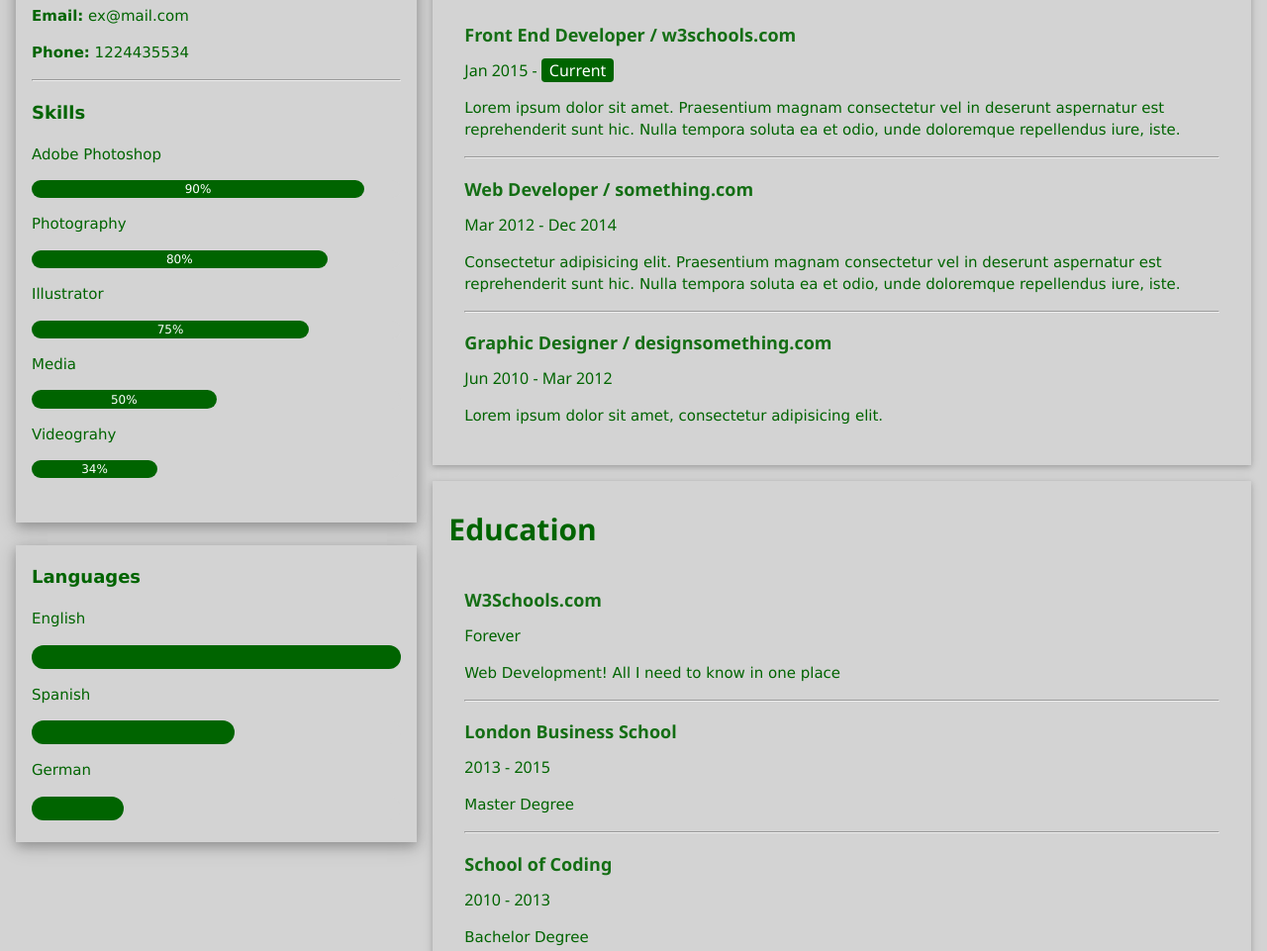
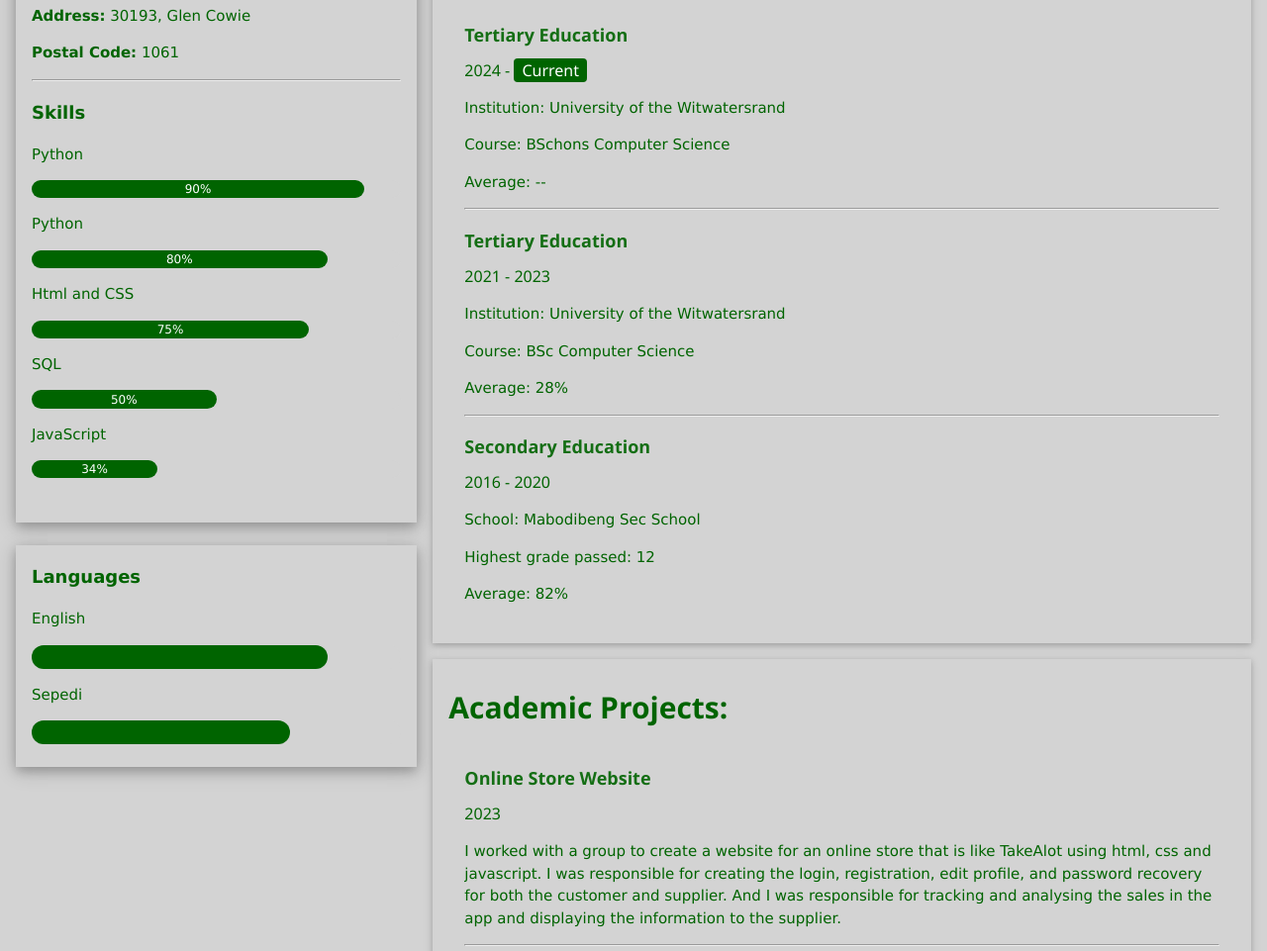
Before and after one commit to KholofeloLekala/CV, a plain HTML site: page index.html in a window 1280 px wide. Shown: the part 328-1289 px from the top of the page at 99% size. Drawn offline with Linux system fonts and the light colour scheme.

Commit message:
Update index.html

```diff
--- a/index.html
+++ b/index.html
@@ -29,32 +29,32 @@
         <div class="third">
         <div class="white text-grey card-4">
             <div class="container">
-            <p><b>Work:</b> Designer</p>
-            <p><b>Address:</b> London, UK</p>
-            <p><b>Email:</b> ex@mail.com</p>
-            <p><b>Phone:</b> 1224435534</p>
+            <p><b>Email:</b> kholo@mail.com</p>
+            <p><b>Phone:</b> 0648944488</p>
+            <p><b>Address:</b> 30193, Glen Cowie</p>
+            <p><b>Postal Code:</b> 1061</p>
             <hr>
 
             <p class="large"><b>Skills</b></p>
-            <p>Adobe Photoshop</p>
+            <p>Python</p>
             <div class="light-grey round-xlarge small">
                 <div class="container center round-xlarge darkgreen" style="width:90%">90%</div>
             </div>
-            <p>Photography</p>
+            <p>Python</p>
             <div class="light-grey round-xlarge small">
                 <div class="container center round-xlarge darkgreen" style="width:80%">
                 <div class="center text-white">80%</div>
                 </div>
             </div>
-            <p>Illustrator</p>
+            <p>Html and CSS</p>
             <div class="light-grey round-xlarge small">
                 <div class="container center round-xlarge darkgreen" style="width:75%">75%</div>
             </div>
-            <p>Media</p>
+            <p>SQL</p>
             <div class="light-grey round-xlarge small">
                 <div class="container center round-xlarge darkgreen" style="width:50%">50%</div>
             </div>
-            <p>Videograhy</p>
+            <p>JavaScript</p>
             <div class="light-grey round-xlarge small">
                 <div class="container center round-xlarge darkgreen" style="width:34%">34%</div>
             </div>
@@ -68,15 +68,11 @@
             <p class="large"><b>Languages</b></p>
             <p>English</p>
             <div class="light-grey round-xlarge">
-                <div class="round-xlarge darkgreen" style="height:24px;width:100%"></div>
+                <div class="round-xlarge darkgreen" style="height:24px;width:80%"></div>
             </div>
-            <p>Spanish</p>
+            <p>Sepedi</p>
             <div class="light-grey round-xlarge">
-                <div class="round-xlarge darkgreen" style="height:24px;width:55%"></div>
-            </div>
-            <p>German</p>
-            <div class="light-grey round-xlarge">
-                <div class="round-xlarge darkgreen" style="height:24px;width:25%"></div>
+                <div class="round-xlarge darkgreen" style="height:24px;width:70%"></div>
             </div>
             <br>
             </div>
@@ -85,45 +81,56 @@
         </div>
         <div class="twothird">
 
-        <div class="container card white margin-bottom">
-            <h2 class="text-grey padding-16"><b>Work Experience</b></h2>
+        <div class="container card white  margin-bottom">
+            <h2 class="text-grey padding-16"><b>Education</b></h2>
             <div class="container">
-            <h5 class="opacity"><b>Front End Developer / w3schools.com</b></h5>
-            <h6 class="text-darkgreen">Jan 2015 - <span class="tag darkgreen round">Current</span></h6>
-            <p>Lorem ipsum dolor sit amet. Praesentium magnam consectetur vel in deserunt aspernatur est reprehenderit sunt hic. Nulla tempora soluta ea et odio, unde doloremque repellendus iure, iste.</p>
+            <h5 class="opacity"><b>Tertiary Education</b></h5>
+            <h6 class="text-darkgreen">2024 - <span class="tag darkgreen round">Current</span></h6>
+            <p>Institution: University of the Witwatersrand</p>
+            <p>Course: BSchons Computer Science</p>
+            <p>Average: --</p>
             <hr>
             </div>
             <div class="container">
-            <h5 class="opacity"><b>Web Developer / something.com</b></h5>
-            <h6 class="text-darkgreen">Mar 2012 - Dec 2014</h6>
-            <p>Consectetur adipisicing elit. Praesentium magnam consectetur vel in deserunt aspernatur est reprehenderit sunt hic. Nulla tempora soluta ea et odio, unde doloremque repellendus iure, iste.</p>
+            <h5 class="opacity"><b>Tertiary Education</b></h5>
+            <h6 class="text-darkgreen">2021 - 2023</h6>
+            <p>Institution: University of the Witwatersrand</p>
+            <p>Course: BSc Computer Science</p>
+            <p>Average: 28%</p>
             <hr>
             </div>
             <div class="container">
-            <h5 class="opacity"><b>Graphic Designer / designsomething.com</b></h5>
-            <h6 class="text-darkgreen">Jun 2010 - Mar 2012</h6>
-            <p>Lorem ipsum dolor sit amet, consectetur adipisicing elit. </p><br>
+            <h5 class="opacity"><b>Secondary Education</b></h5>
+            <h6 class="text-darkgreen">2016 - 2020</h6>
+            <p>School: Mabodibeng Sec School</p>
+            <p>Highest grade passed: 12</p>
+            <p>Average: 82%</p><br>
             </div>
         </div>
 
-        <div class="container card white">
-            <h2 class="text-grey padding-16"><b>Education</b></h2>
+        <div class="container card white margin-bottom">
+            <h2 class="text-grey padding-16"><b>Academic Projects:            </b></h2>
             <div class="container">
-            <h5 class="opacity"><b>W3Schools.com</b></h5>
-            <h6 class="text-darkgreen">Forever</h6>
-            <p>Web Development! All I need to know in one place</p>
+            <h5 class="opacity"><b>Online Store Website</b></h5>
+            <h6 class="text-darkgreen">2023</h6>
+            <p>I worked with a group to create a website for an online store that is like
+                TakeAlot using html, css and javascript. I was responsible for creating
+                the login, registration, edit profile, and password recovery for both the
+                customer and supplier. And I was responsible for tracking and analysing the sales in the app and displaying the information to the
+                supplier.
+                </p>
             <hr>
             </div>
             <div class="container">
-            <h5 class="opacity"><b>London Business School</b></h5>
-            <h6 class="text-darkgreen">2013 - 2015</h6>
-            <p>Master Degree</p>
-            <hr>
-            </div>
-            <div class="container">
-            <h5 class="opacity"><b>School of Coding</b></h5>
-            <h6 class="text-darkgreen">2010 - 2013</h6>
-            <p>Bachelor Degree</p><br>
+            <h5 class="opacity"><b>Covid Consultant App            </b></h5>
+            <h6 class="text-darkgreen">2022</h6>
+            <p>I worked with a group to create an app with android studio, sql and
+                php, that connects people affected by covid to a consultant and allows
+                them to communicate via the app. I was responsible for creating the
+                sql databases and php codes. But after finishing them, I created the
+                code for assigning clients to consultants and helped debug the
+                chatbox of the app.
+                </p>
             </div>
         </div>
 
```
